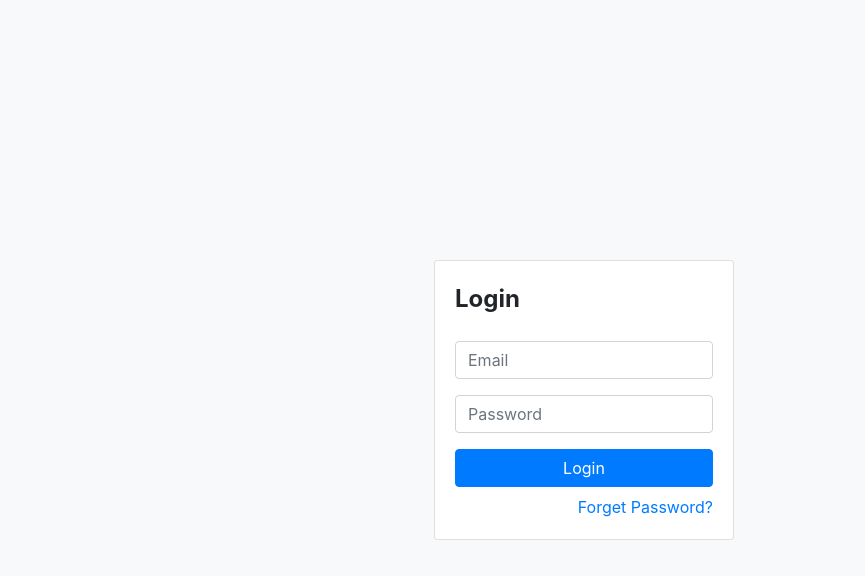
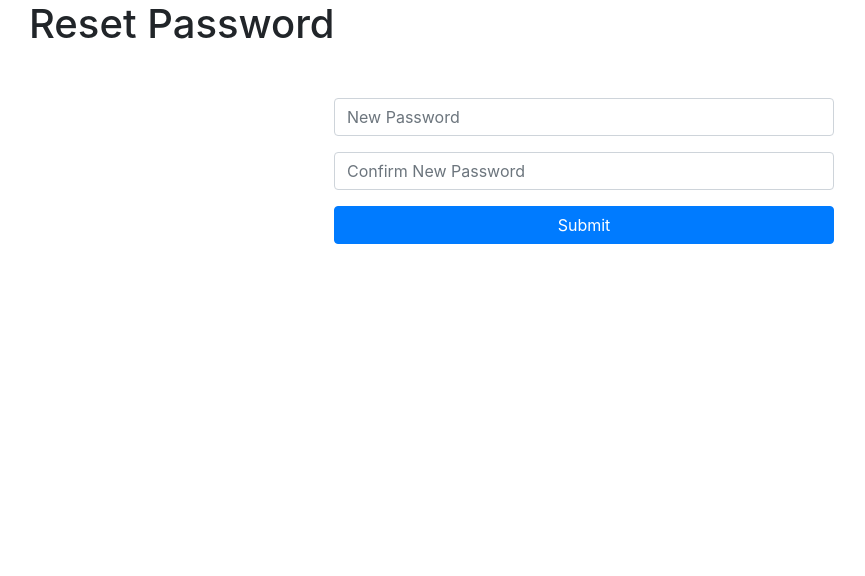
Before and after one commit to piramore/dashboard, a React (Create React App) app: page /resetpassword/1 in a window 1280 px wide. Before the commit this address led to /login. Shown: the top 576 px of the page, without its empty margins (56-921 px from the left). Built offline with nearby package versions, Linux system fonts and the light colour scheme.

Commit message:
reset password route

```diff
--- a/src/App.js
+++ b/src/App.js
@@ -13,7 +13,7 @@ function App() {
     <Router>
       <Switch>
         <Route path="/login" component={LoginLayout}/>
-        <Route path="/reset_password/:token" component={ResetPassword}/>
+        <Route path="/resetpassword/:token" component={ResetPassword}/>
         <Route path="/">
           { currentUser ? <Layout/> : <Redirect to="/login"/> }
         </Route>
--- a/src/pages/LoginLayout.js
+++ b/src/pages/LoginLayout.js
@@ -116,8 +116,8 @@ class ModalResetPassword extends React.Component {
         if (updateReq.data.success) {
           this.setState({
             alertError: "",
-            mailSentMessage: updateReq.data.message,
-            emailSent: true
+            alertSuccess: updateReq.data.message,
+            // emailSent: true
           });
         } else {
           this.setState({ alertSuccess: '', alertError: updateReq.data.message });
@@ -225,12 +225,12 @@ class ModalResetPassword extends React.Component {
                         />
                       </div>
                     </div>
-                    <Alert show={this.state.alertSuccess !== ''} variant="success" onClose={() => this.setState({ alertSuccess: '' })}>
-                        <Alert.Heading>Success!</Alert.Heading>
-                        { this.state.alertSuccess }
-                    </Alert>
                   </>
                 }
+                <Alert show={this.state.alertSuccess !== ''} variant="success" onClose={() => this.setState({ alertSuccess: '' })}>
+                    <Alert.Heading>Success!</Alert.Heading>
+                    { this.state.alertSuccess }
+                </Alert>
                 <Alert show={this.state.alertError !== ''} variant="danger" onClose={() => this.setState({ alertError: '' })} dismissible>
                     <Alert.Heading>Error!</Alert.Heading>
                     { this.state.alertError }
@@ -238,7 +238,7 @@ class ModalResetPassword extends React.Component {
               </Modal.Body>
               <Modal.Footer style={{ justifyContent: 'space-between' }}>
                 <div>
-                  { !this.state.emailSent &&
+                  { false &&
                     <span className="text-primary" style={{ cursor: 'pointer' }}
                       onClick={() => this.setState({ emailSent: true })}>
                       Already have token?
--- a/src/pages/ResetPassword.js
+++ b/src/pages/ResetPassword.js
@@ -21,7 +21,7 @@ class ResetPassword extends React.Component {
 
     handlePassword = (e) => this.setState({ password: e.target.value });
     handlePasswordRe = (e) => this.setState({ passwordRe: e.target.value });
-    changePassword = async () => {
+    resetPassword = async () => {
         if (this.state.password !== this.state.passwordRe) {
             this.setState({ alertError: 'Password mismatch.' });
             return;
@@ -77,7 +77,7 @@ class ResetPassword extends React.Component {
                     <div className="form-group">
                         <input type="password" className="form-control" name="passwordRe" placeholder="Confirm New Password" onChange={this.handlePasswordRe}/>
                     </div>
-                    <Button variant="primary" block onClick={() => this.changePassword()}>
+                    <Button variant="primary" block onClick={() => this.resetPassword()}>
                         { this.state.loading ?
                             <Spinner animation='border' as='span' size="sm"/> :
                             <span>Submit</span>
```
